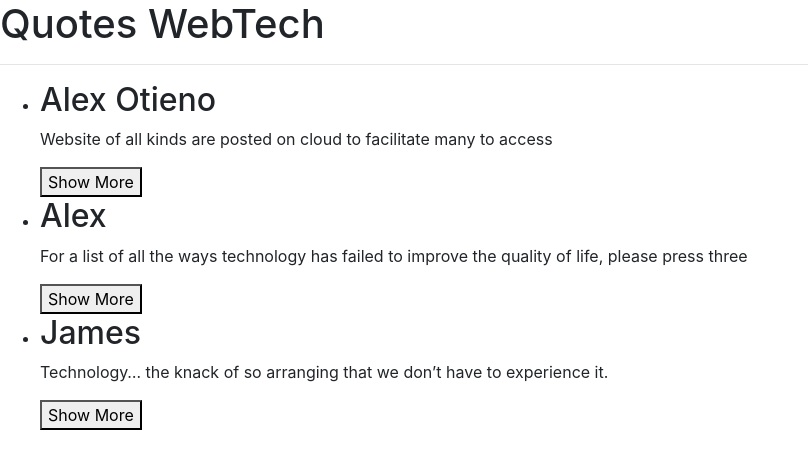
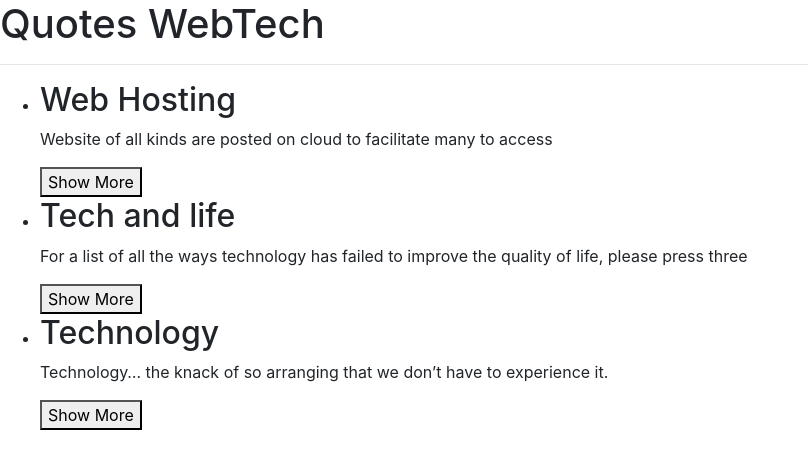
Before and after one commit to Alexotieno1717/Quotes-App, an Angular app: page / in a window 1280 px wide. Shown: the top 468 px of the page, without its empty margins (0-808 px from the left). Built offline with nearby package versions, Linux system fonts and the light colour scheme.

Commit message:
Added quote title

```diff
--- a/src/app/components/quote/quote.component.html
+++ b/src/app/components/quote/quote.component.html
@@ -4,7 +4,7 @@
     <ul>
         <div *ngFor='let quote of quote; let i = index'>
             <li>
-                <h2>{{quote.name}}</h2>
+                <h2>{{quote.quoteTitile}}</h2>
                 <p>{{quote.quoteMessage}}</p>
                 <button (click)='toggleDetails(i)'>Show More</button>
                 <app-quote-details *ngIf='quote.showDescription' [quote]= 'quote' (isComplete) = 'completeGoal($event,i)'></app-quote-details>
```
